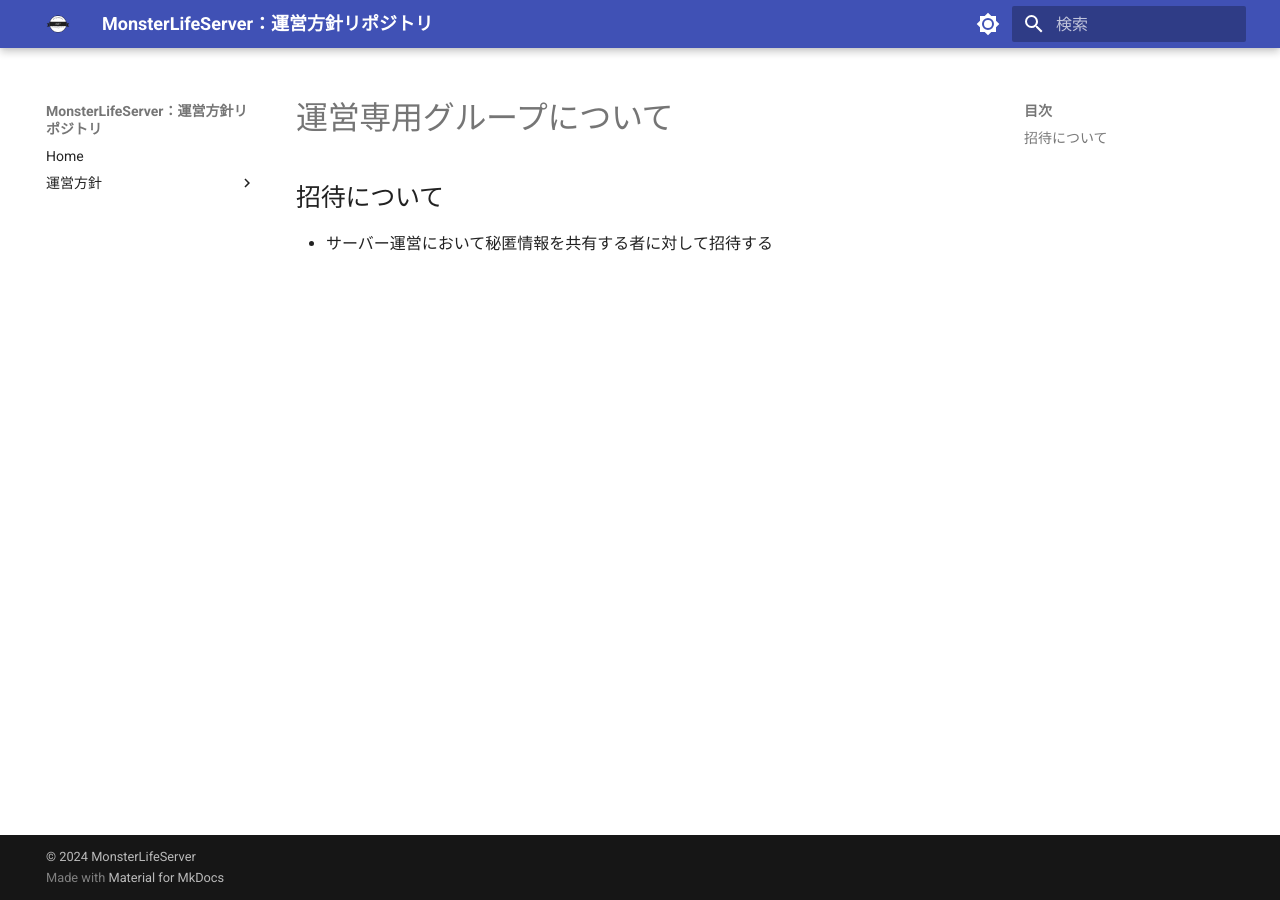
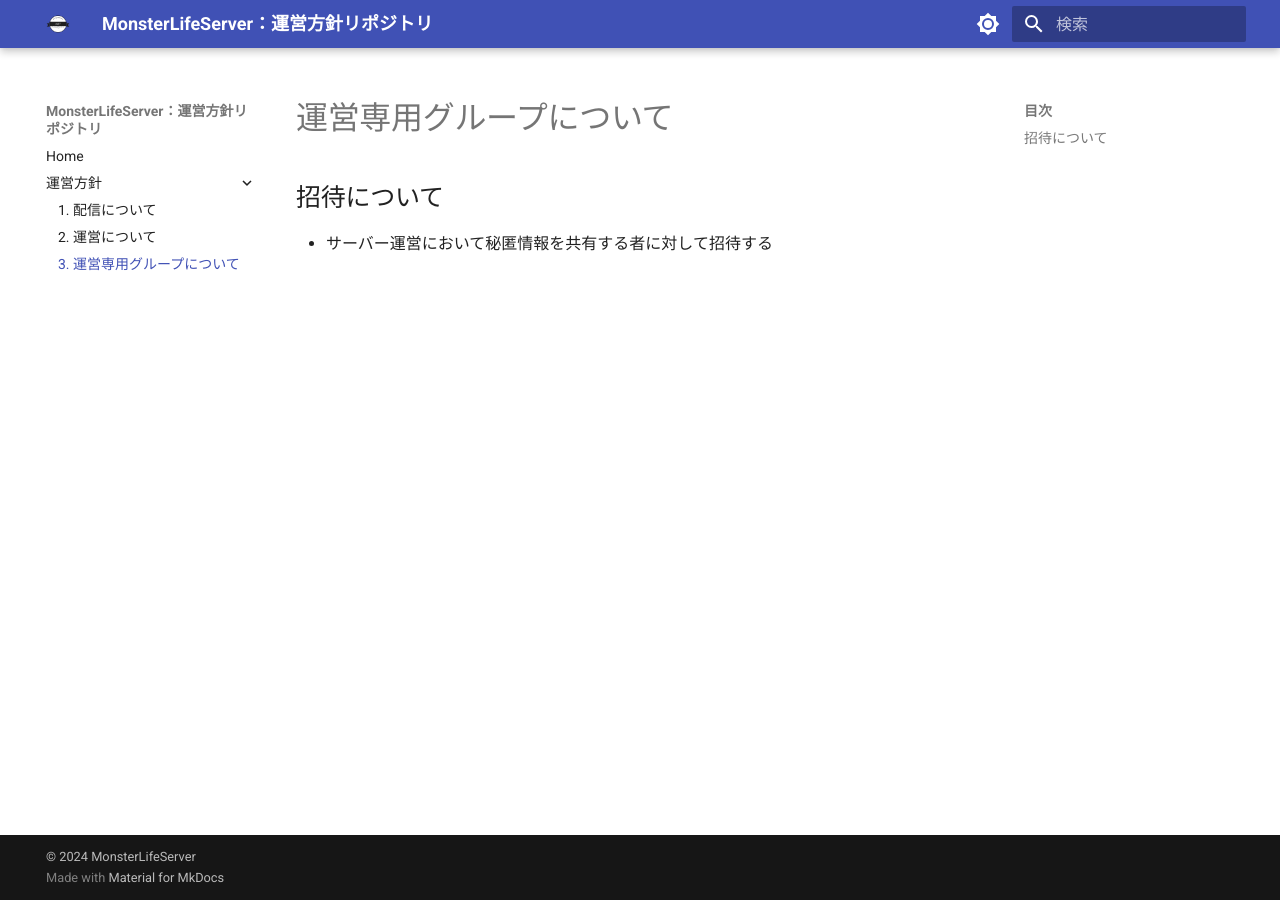
Before and after one commit to MonsterLifeServer/OperationPolicy, an MkDocs documentation site: the page built from docs/operation-policy/admin-group.md, in a window 1280 px wide. Built offline with MkDocs 1.6.1 and Material for MkDocs 9.7.7, drawn with Linux system fonts in a browser that asks for light colours.

Commit message:
mkdocs.yml を更新

```diff
--- a/mkdocs.yml
+++ b/mkdocs.yml
@@ -24,6 +24,7 @@ nav:
     - '運営方針':
         - '1. 配信について': 'operation-policy/stream.md'
         - '2. 運営について': 'operation-policy/admin.md'
+        - '3. 運営専用グループについて': 'operation-policy/admin-group.md'
 extra:
     consent:
         title: Cookie設定
```
